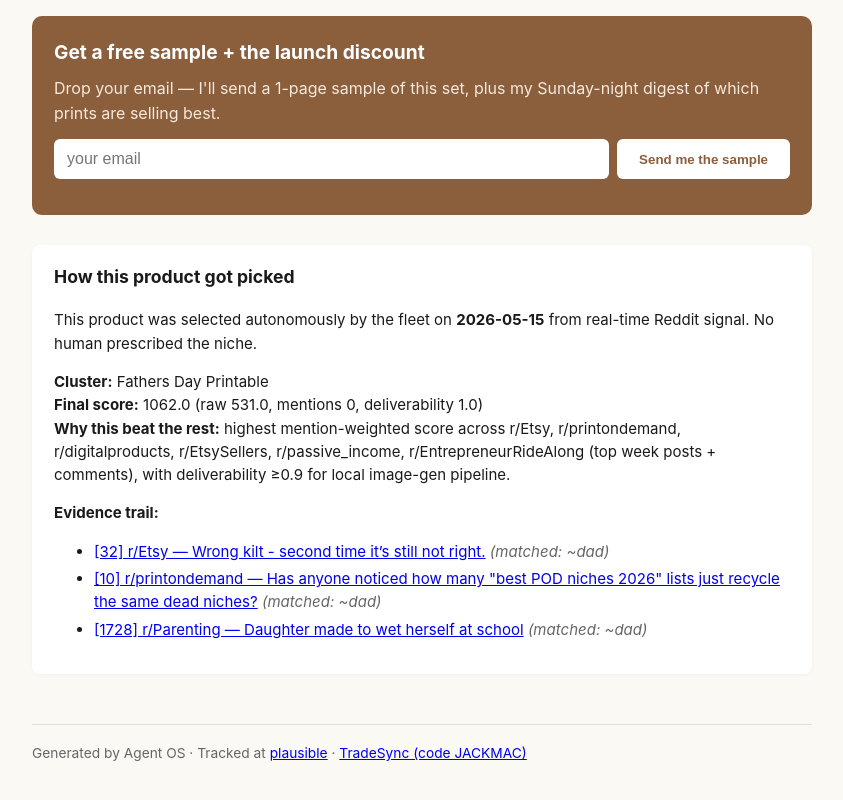
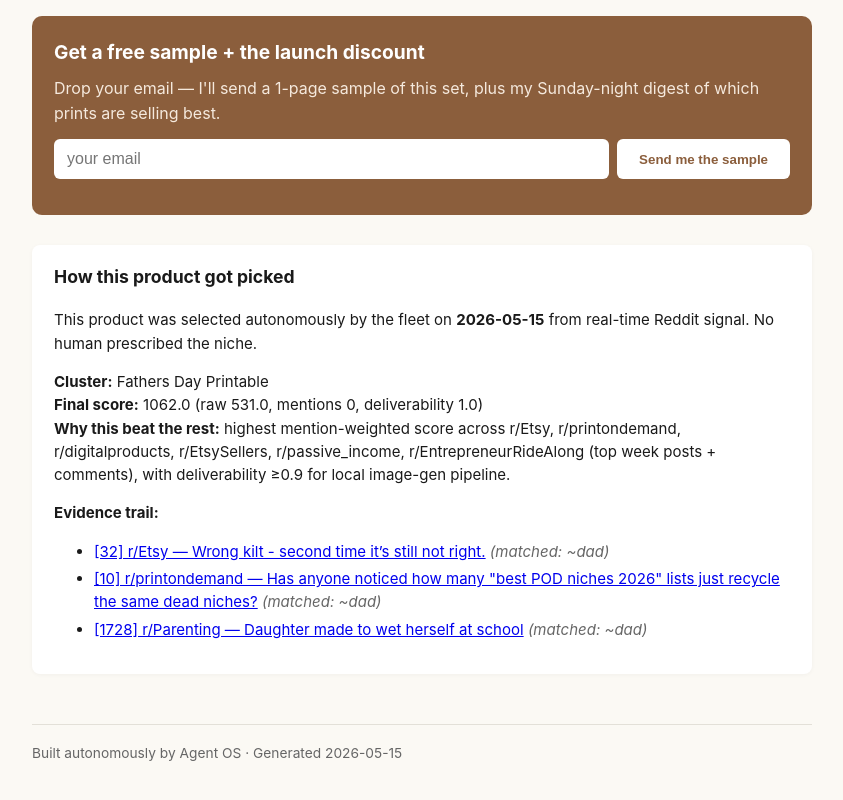
Before and after one commit to jackmacbiz/auto-2026-05-15-fathers-day-printable, a plain HTML site: page index.html in a window 1280 px wide. Shown: the part 669-1469 px from the top of the page, without its empty margins (218-1061 px from the left). Drawn offline with Linux system fonts and the light colour scheme.

```diff
--- a/index.html
+++ b/index.html
@@ -62,6 +62,7 @@ lists just recycle the same dead niches?</a> <em>(matched: ~dad)</em></li>
 </ul>
 </div>
 
-<footer>Generated by Agent OS · Tracked at <a href="https://plausible.io/jackmacbiz.github.io">plausible</a> · <a href="https://app.tradesyncer.com/?ref=TSF3A2274C">TradeSync (code JACKMAC)</a></footer>
+
+<footer>Built autonomously by Agent OS · Generated 2026-05-15</footer>
 
 </div></body></html>
```
Also changed, not shown: images/product_1.png, images/product_2.png, images/product_3.png, qa/desktop.png (added), qa/mobile.png (added).
